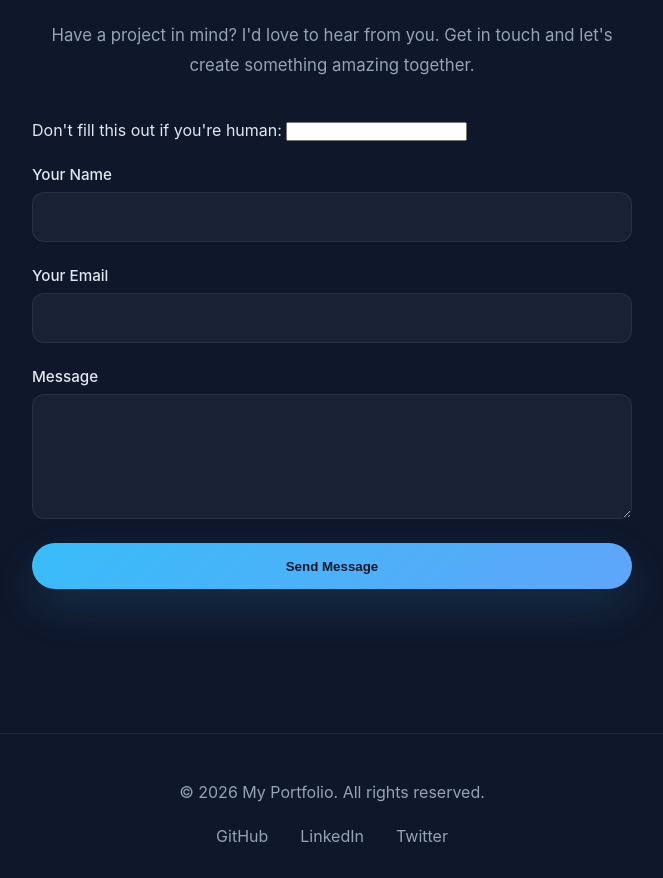
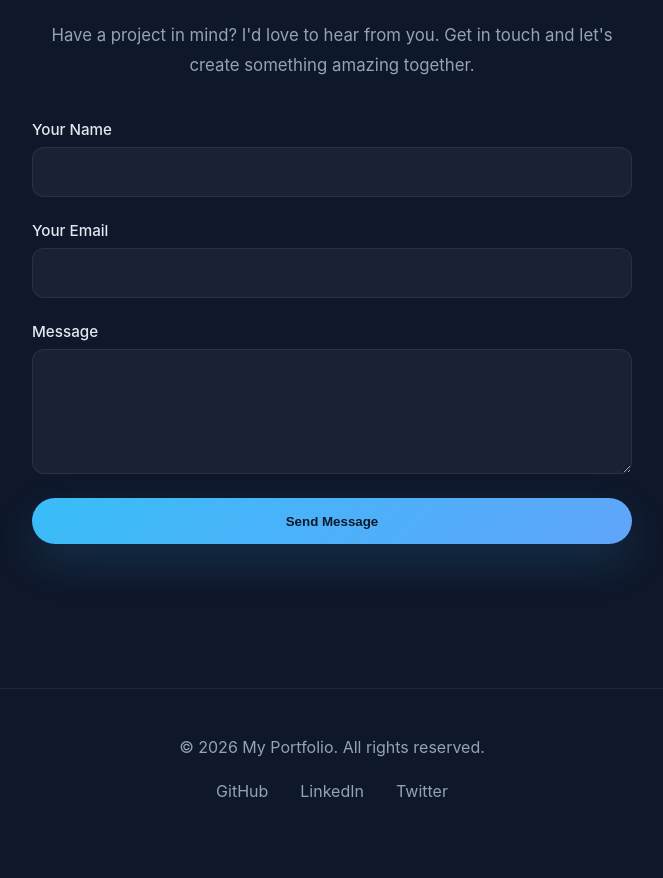
Before and after one commit to Ayodann/My-portfolio, a website: page index.html in a window 1280 px wide. Shown: the part 2600-3478 px from the top of the page, without its empty margins (308-971 px from the left). After the commit the page ends 3433 px from the top, so only its background shows below. Drawn offline with Linux system fonts and the light colour scheme.

Commit message:
i corrected it back

```diff
--- a/index.html
+++ b/index.html
@@ -191,7 +191,16 @@
             netlify-honeypot="bot-field"
           >
             <input type="hidden" name="form-name" value="contact" />
-            <p class="hidden-honeypot">
+            <p
+              style="
+                position: absolute;
+                left: -9999px;
+                top: auto;
+                width: 1px;
+                height: 1px;
+                overflow: hidden;
+              "
+            >
               <label
                 >Don't fill this out if you're human: <input name="bot-field"
               /></label>
```
